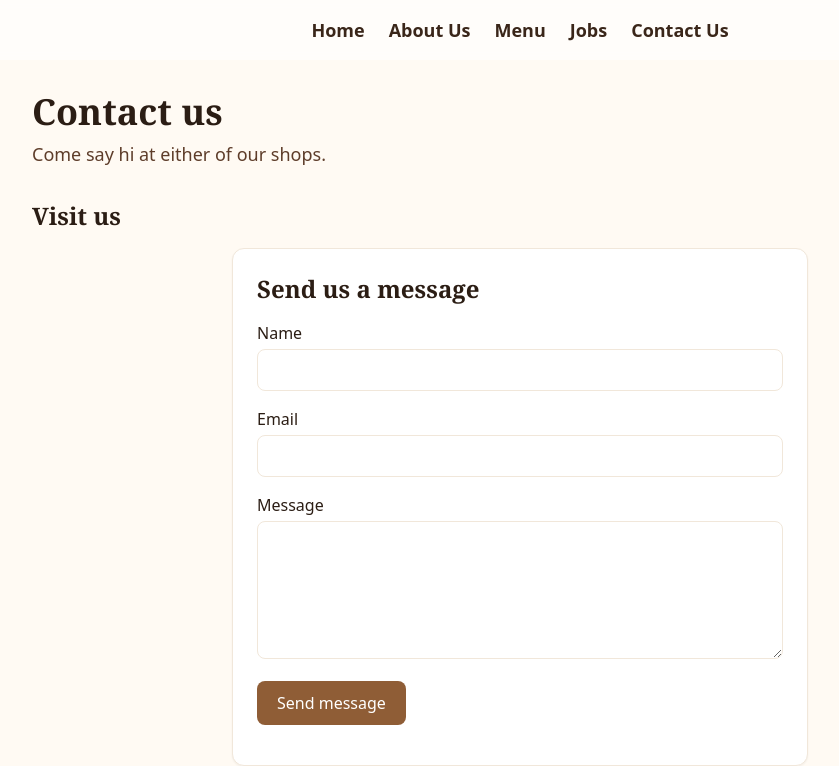
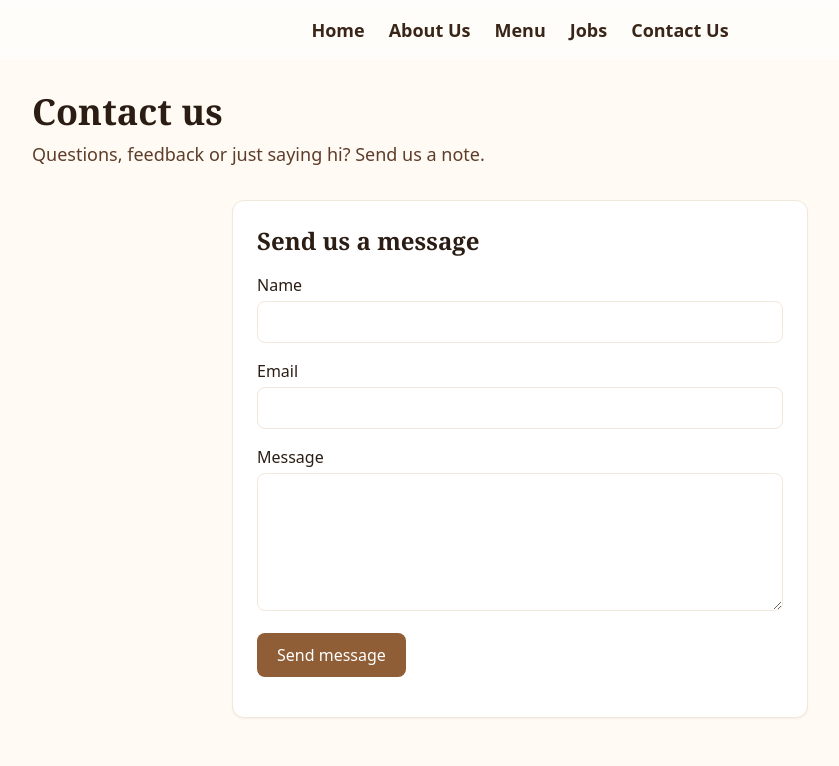
Before and after one commit to casopoly/H4I-Dev-Bootcamp-2026, a Next.js app: page /contact in a window 1280 px wide. Shown: the top 766 px of the page, without its empty margins (120-959 px from the left). Built offline with nearby package versions, Linux system fonts and the light colour scheme; a web font is replaced by a local one.

Commit message:
fix(contact): reorder the page, use requestJson, clear the success message (#79)

```diff
--- a/src/app/contact/page.tsx
+++ b/src/app/contact/page.tsx
@@ -6,17 +6,14 @@ import { LOCATIONS } from "@/data/mockLocations";
 import Card from "@/components/ui/Card";
 import ContactForm from "@/components/ContactForm";
 
-// The message form (#79) goes under the location cards
 export default function Contact() {
   return (
     <main>
       <Navbar />
       <Container className="pb-16">
-        <PageHeader title="Contact us" subtitle="Come say hi at either of our shops." />
+        <PageHeader title="Contact us" subtitle="Questions, feedback or just saying hi? Send us a note." />
 
-        <h2 className="mb-4">Visit us</h2>
-
-        <section aria-labelledby="send-message" className="mx-auto w-full max-w-xl">
+        <section aria-labelledby="send-message" className="mx-auto mb-12 w-full max-w-xl">
           <Card className="p-6">
             <h2 id="send-message" className="text-2xl font-semibold">
               Send us a message
@@ -27,6 +24,8 @@ export default function Contact() {
           </Card>
         </section>
 
+        <h2 className="mb-2">Visit us</h2>
+        <p className="mb-4 text-brand-800">Come say hi at either of our shops.</p>
         <div className="grid gap-4 md:grid-cols-2">
           {LOCATIONS.map((location) => (
             <LocationCard key={location._id} item={location} />
--- a/src/components/ContactForm.tsx
+++ b/src/components/ContactForm.tsx
@@ -2,7 +2,7 @@
 
 import { useState } from "react";
 import Button from "@/components/ui/Button";
-// TODO: confirm the real export/path of validateMessage (from issue #78)
+import { requestJson } from "@/lib/requestJson";
 import { validateMessage } from "@/lib/validateMessage";
 
 type Props = {
@@ -25,6 +25,8 @@ export default function ContactForm({ type, subject, initialMessage = "", onSent
   async function handleSubmit(e: React.FormEvent<HTMLFormElement>) {
     e.preventDefault();
     setServerError("");
+    // Clear an earlier "Thank you" so it never shows next to new errors
+    setStatus("idle");
 
     const payload = { name, email, message, type, subject };
     const found = validateMessage(payload);
@@ -32,25 +34,21 @@ export default function ContactForm({ type, subject, initialMessage = "", onSent
     if (Object.keys(found).length > 0) return;
 
     setStatus("sending");
-    try {
-      const res = await fetch("/api/contact", {
+    const result = await requestJson("/api/contact", {
       method: "POST",
       headers: { "Content-Type": "application/json" },
       body: JSON.stringify(payload),
     });
-      if (!res.ok) {
-        const data = await res.json().catch(() => ({}));
-        throw new Error(data.error || "Something went wrong. Please try again.");
+    if (!result.ok) {
+      setServerError(result.error);
+      setStatus("error");
+      return;
     }
     setStatus("success");
     setName("");
     setEmail("");
     setMessage(initialMessage);
     onSent?.();
-    } catch (err) {
-      setServerError(err instanceof Error ? err.message : "Something went wrong. Please try again.");
-      setStatus("error");
-    }
   }
 
   return (
```
Lines whose indentation alone changed are shown as unchanged.
